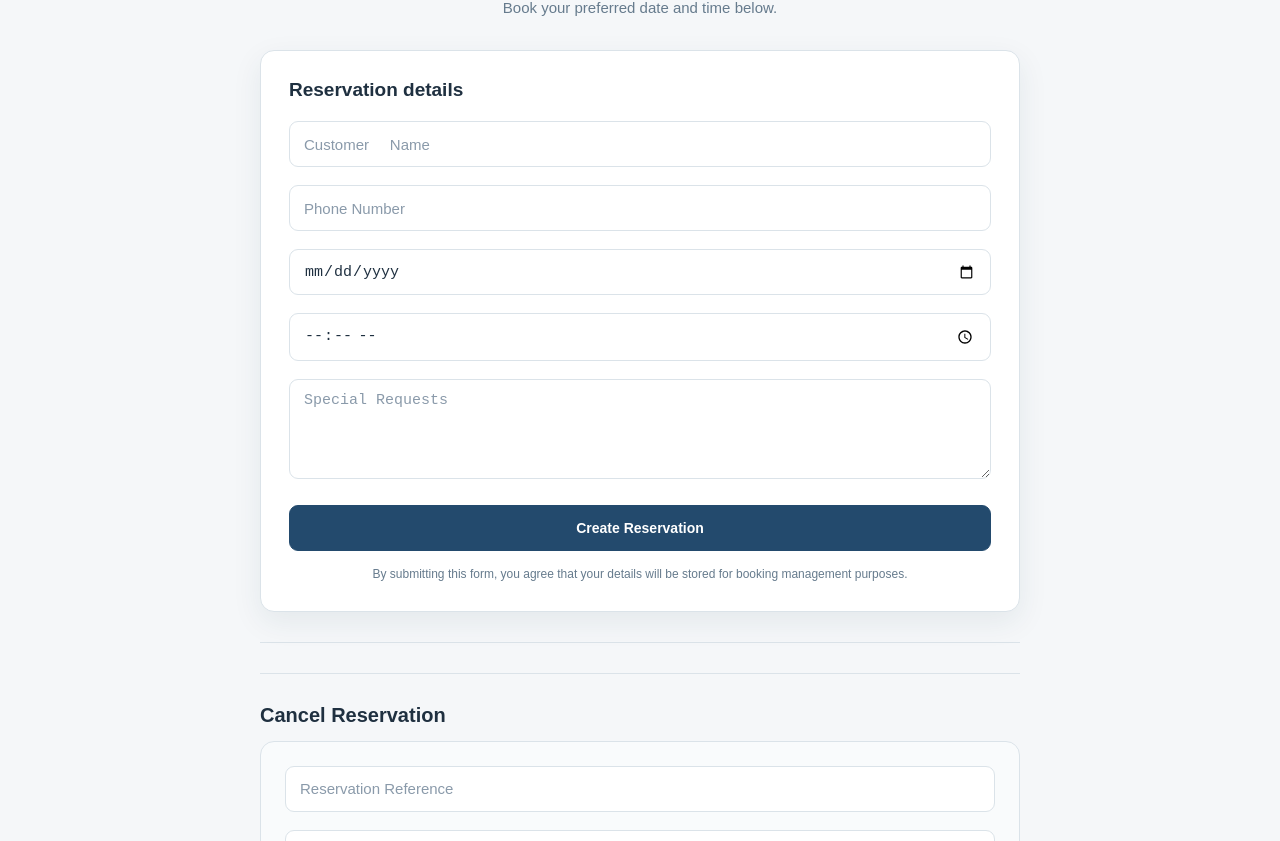
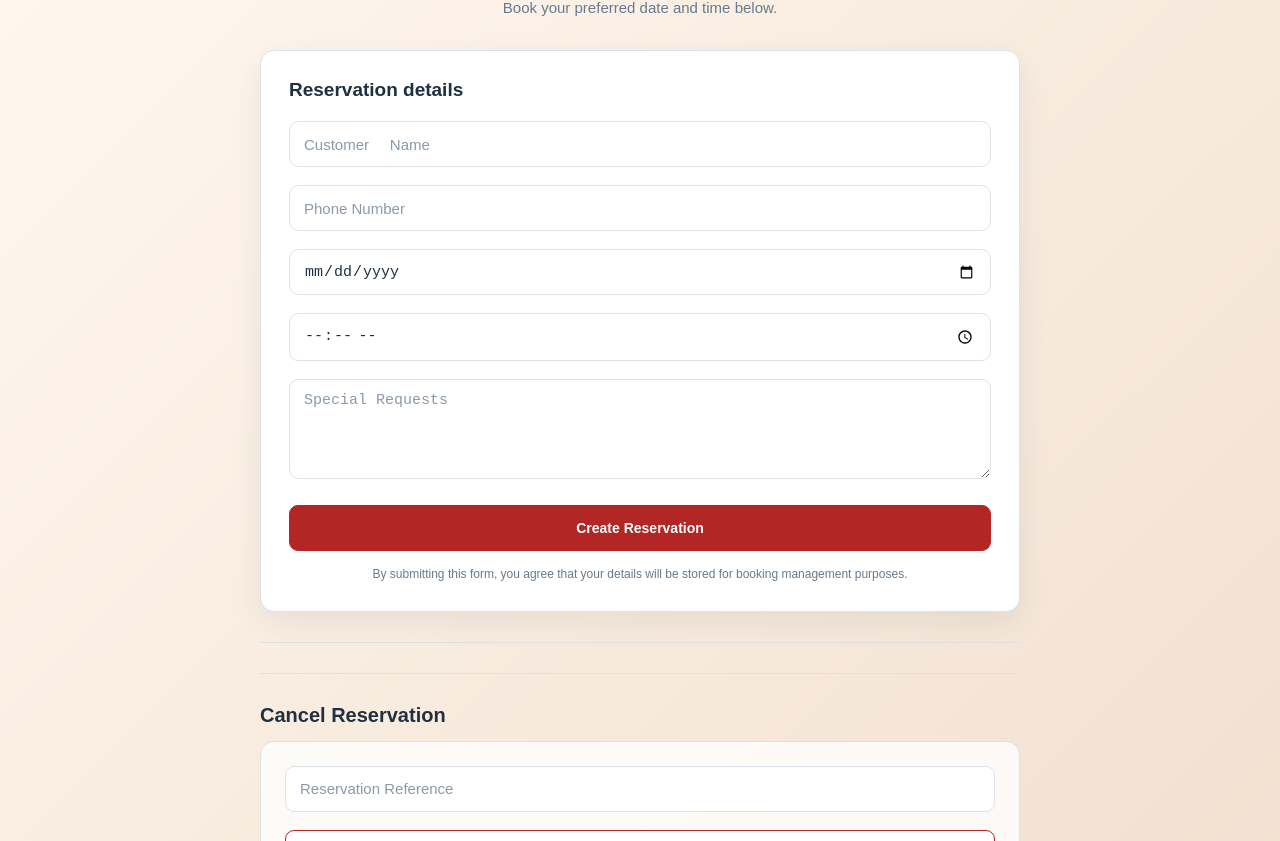
Before and after one commit to Terrapeak/reservation-tool, a website built with Vite: page index.html in a window 1280 px wide. Shown: the part 111-952 px from the top of the page. Built offline with nearby package versions, Linux system fonts and the light colour scheme; some packages are replaced by stand-ins of ours; no server answers; the database is empty.

Commit message:
Restore customer branding colors on public reservation form

```diff
--- a/src/public-ui.css
+++ b/src/public-ui.css
@@ -1,17 +1,16 @@
 /* Public reservation page styling. Admin pages are excluded. */
 
 body:not(:has(.admin-nav)) {
-  --tp-navy: #234a6d;
-  --tp-navy-dark: #193a57;
-  --tp-accent: #2f5d50;
-  --tp-page: #f5f7f9;
+  --tp-navy: var(--primary-color);
+  --tp-navy-dark: var(--primary-dark-color);
+  --tp-accent: var(--primary-color);
   --tp-panel: #ffffff;
   --tp-border: #dbe3e9;
   --tp-text: #1f3040;
   --tp-muted: #667b8d;
-  --tp-soft: #edf2f5;
+  --tp-soft: rgba(255, 255, 255, 0.72);
   min-height: 100vh;
-  background: var(--tp-page) !important;
+  background: linear-gradient(135deg, var(--background-start), var(--background-end)) !important;
   color: var(--tp-text) !important;
 }
 
@@ -94,7 +93,7 @@ body:not(:has(.admin-nav)) input:focus,
 body:not(:has(.admin-nav)) textarea:focus,
 body:not(:has(.admin-nav)) select:focus {
   border-color: var(--tp-navy) !important;
-  box-shadow: 0 0 0 3px rgba(35, 74, 109, 0.12) !important;
+  box-shadow: 0 0 0 3px color-mix(in srgb, var(--tp-navy) 18%, transparent) !important;
 }
 
 body:not(:has(.admin-nav)) input::placeholder,
@@ -112,12 +111,11 @@ body:not(:has(.admin-nav)) button {
   font-size: 14px !important;
   font-weight: 700 !important;
   box-shadow: none !important;
-  transition: background 0.15s ease, border-color 0.15s ease, transform 0.15s ease;
+  transition: filter 0.15s ease, transform 0.15s ease;
 }
 
 body:not(:has(.admin-nav)) button:hover {
-  border-color: var(--tp-navy-dark) !important;
-  background: var(--tp-navy-dark) !important;
+  filter: brightness(0.88);
   transform: translateY(-1px);
 }
 
@@ -149,20 +147,18 @@ body:not(:has(.admin-nav)) h2 {
 body:not(:has(.admin-nav)) #cancelForm {
   padding: 24px !important;
   box-shadow: none !important;
-  background: #f9fbfc !important;
+  background: rgba(255, 255, 255, 0.78) !important;
 }
 
 body:not(:has(.admin-nav)) #cancelForm button {
   width: 100%;
-  border-color: var(--tp-border) !important;
+  border-color: var(--tp-navy) !important;
   background: #ffffff !important;
   color: var(--tp-navy) !important;
 }
 
 body:not(:has(.admin-nav)) #cancelForm button:hover {
-  border-color: var(--tp-navy) !important;
   background: var(--tp-soft) !important;
-  color: var(--tp-navy-dark) !important;
 }
 
 body:not(:has(.admin-nav)) form p[style*='font-size:12px'] {
```
